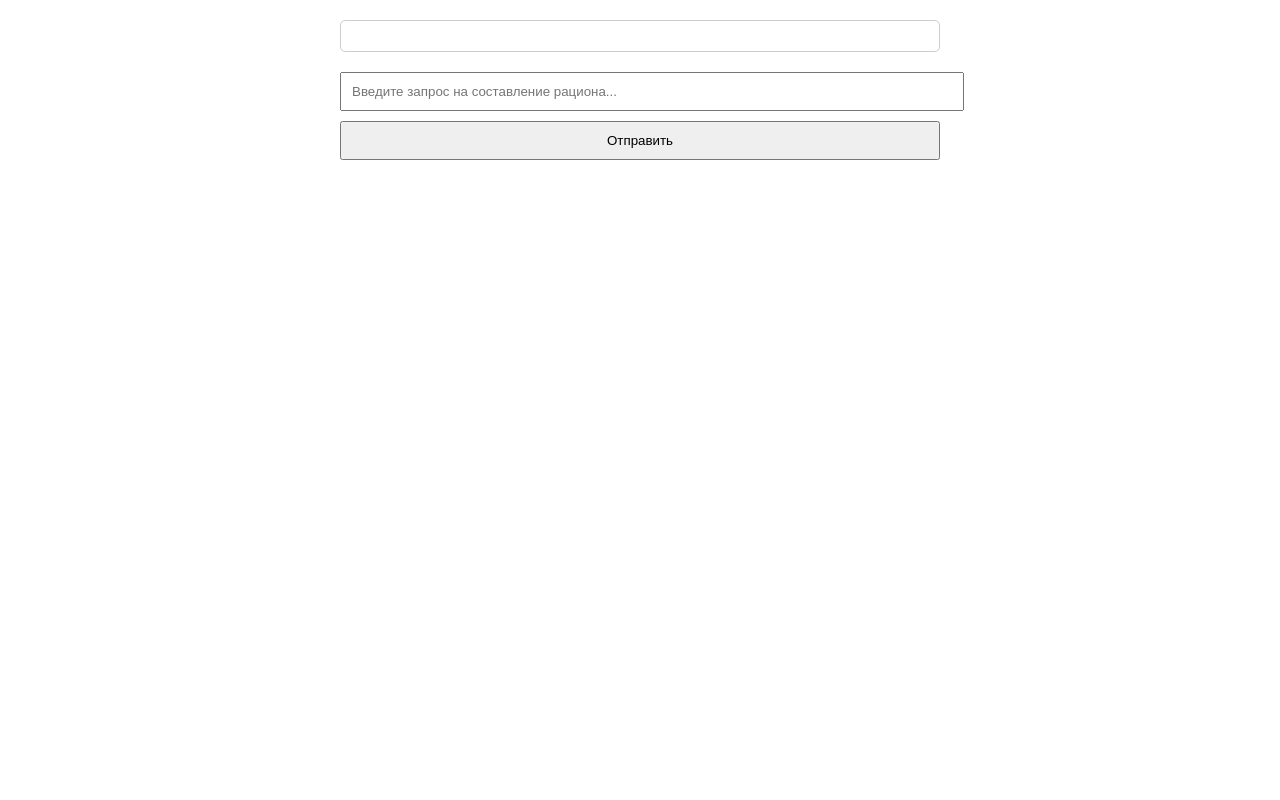
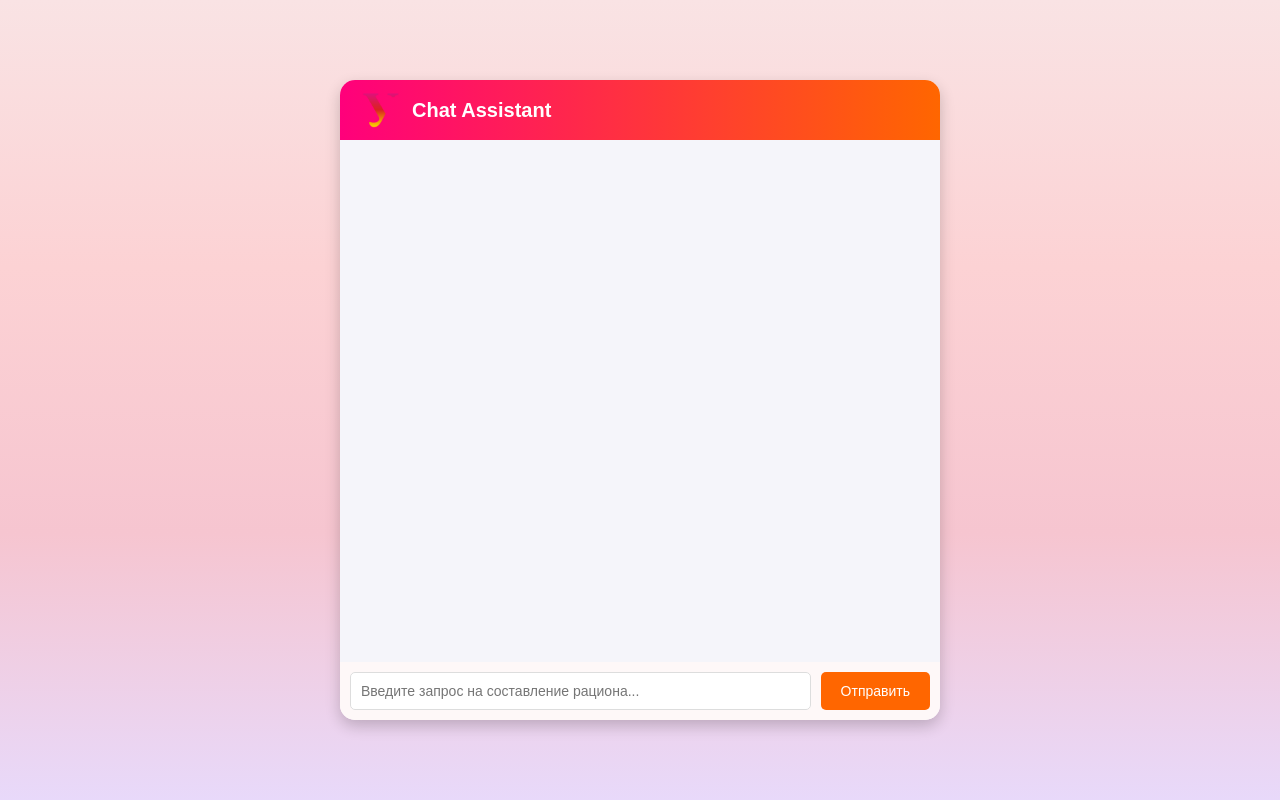
Before and after one commit to KuchaJr/durovschildren, a Flask app: page / in a window 1280 px wide. Run offline with Flask 3, Linux system fonts and the light colour scheme.

Commit message:
Update assistant.html

```diff
--- a/templates/assistant.html
+++ b/templates/assistant.html
@@ -3,32 +3,135 @@
 <head>
     <meta charset="UTF-8">
     <meta name="viewport" content="width=device-width, initial-scale=1.0">
-    <title>ChatGPT Assistant</title>
+    <title>NutriHelp Assistant</title>
     <style>
-        body { font-family: Arial, sans-serif; margin: 20px; }
-        .chat-container { max-width: 600px; margin: auto; }
-        .chat-box { border: 1px solid #ccc; padding: 15px; border-radius: 5px; margin-bottom: 10px; }
-        .user { text-align: right; color: black; }
-        .assistant { text-align: left; color: black; }
-        input, button { width: 100%; padding: 10px; margin-top: 10px; }
+        body {
+            font-family: "Arial", sans-serif;
+            background: linear-gradient(to bottom, #f9e3e4, #fcd2d4, #f6c5d0, #e8d9fa);
+            margin: 0;
+            padding: 0;
+            display: flex;
+            justify-content: center;
+            align-items: center;
+            height: 100vh;
+        }
+
+        .chat-container {
+            background: #ffffff;
+            width: 90%;
+            max-width: 600px;
+            height: 80%;
+            border-radius: 15px;
+            box-shadow: 0 6px 15px rgba(0, 0, 0, 0.2);
+            display: flex;
+            flex-direction: column;
+            overflow: hidden;
+            position: relative;
+        }
+
+        .header {
+            display: flex;
+            align-items: center;
+            background: linear-gradient(to right, #ff007b, #ff6600);
+            padding: 10px 20px;
+            color: white;
+            font-size: 20px;
+            font-weight: bold;
+        }
+
+        .header img {
+            height: 40px;
+            margin-right: 10px;
+        }
+
+        .chat-box {
+            flex: 1;
+            padding: 20px;
+            overflow-y: auto;
+            background: #f5f5fa;
+        }
+
+        .message {
+            margin-bottom: 15px;
+            padding: 10px 15px;
+            border-radius: 10px;
+            max-width: 80%;
+            word-wrap: break-word;
+        }
+
+        .user {
+            background-color: #ff007b;
+            color: white;
+            margin-left: auto;
+            text-align: right;
+        }
+
+        .assistant {
+            background-color: #0066ff;
+            color: white;
+            margin-right: auto;
+            text-align: left;
+        }
+
+        .input-container {
+            display: flex;
+            padding: 10px;
+            background-color: #fef8f8;
+            gap: 10px;
+        }
+
+        input[type="text"] {
+            flex: 1;
+            padding: 10px;
+            border: 1px solid #ddd;
+            border-radius: 5px;
+            font-size: 14px;
+        }
+
+        button {
+            padding: 10px 20px;
+            background-color: #ff6600;
+            border: none;
+            border-radius: 5px;
+            color: #fff;
+            cursor: pointer;
+            font-size: 14px;
+            transition: background-color 0.3s;
+        }
+
+        button:hover {
+            background-color: #cc5200;
+        }
+
+        @media (max-width: 600px) {
+            .chat-container {
+                height: 90%;
+            }
+        }
     </style>
 </head>
 <body>
     <div class="chat-container">
+        <div class="header">
+            <img src="UrFULogo_U.png" alt="UrFU Logo">
+            Chat Assistant
+        </div>
         <div id="chat" class="chat-box"></div>
-        <input type="text" id="message" placeholder="Введите запрос на составление рациона..." />
-        <button onclick="sendMessage()">Отправить</button>
+        <div class="input-container">
+            <input type="text" id="message" placeholder="Введите запрос на составление рациона..." />
+            <button onclick="sendMessage()">Отправить</button>
+        </div>
     </div>
     <script>
         async function sendMessage() {
             const message = document.getElementById("message").value;
             if (!message) return;
 
-            // Отображение сообщения пользователя
             const chatBox = document.getElementById("chat");
-            chatBox.innerHTML += `<p class="user">Вы: ${message}</p>`;
+            chatBox.innerHTML += `<div class="message user">Вы: ${message}</div>`;
 
-            // Отправка сообщения на сервер
+            chatBox.scrollTop = chatBox.scrollHeight;
+
             const response = await fetch("/ask", {
                 method: "POST",
                 headers: { "Content-Type": "application/json" },
@@ -37,12 +140,13 @@
 
             const data = await response.json();
             if (data.response) {
-                chatBox.innerHTML += `<p class="assistant">NutriHelp: ${data.response}</p>`;
+                chatBox.innerHTML += `<div class="message assistant">NutriHelp: ${data.response}</div>`;
             } else {
-                chatBox.innerHTML += `<p class="assistant">Error: ${data.error}</p>`;
+                chatBox.innerHTML += `<div class="message assistant">Ошибка: ${data.error}</div>`;
             }
 
-            // Очистка поля ввода
+            chatBox.scrollTop = chatBox.scrollHeight;
+
             document.getElementById("message").value = "";
         }
     </script>
```
